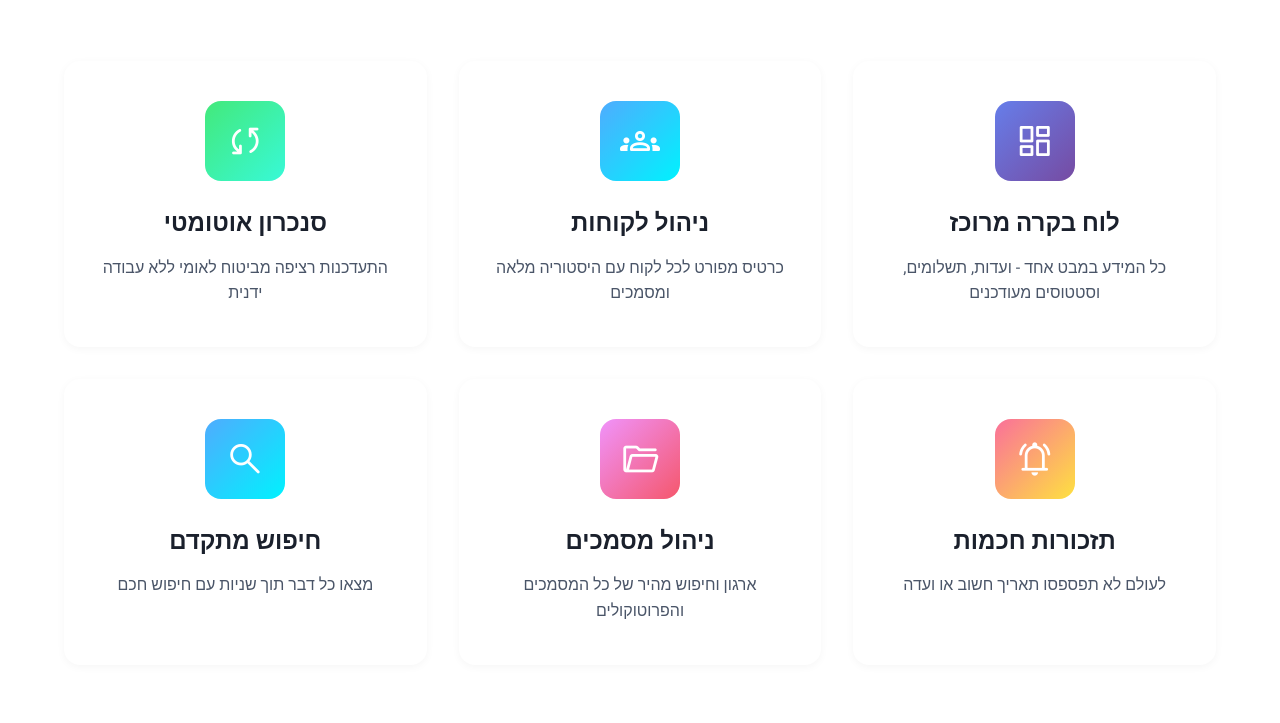
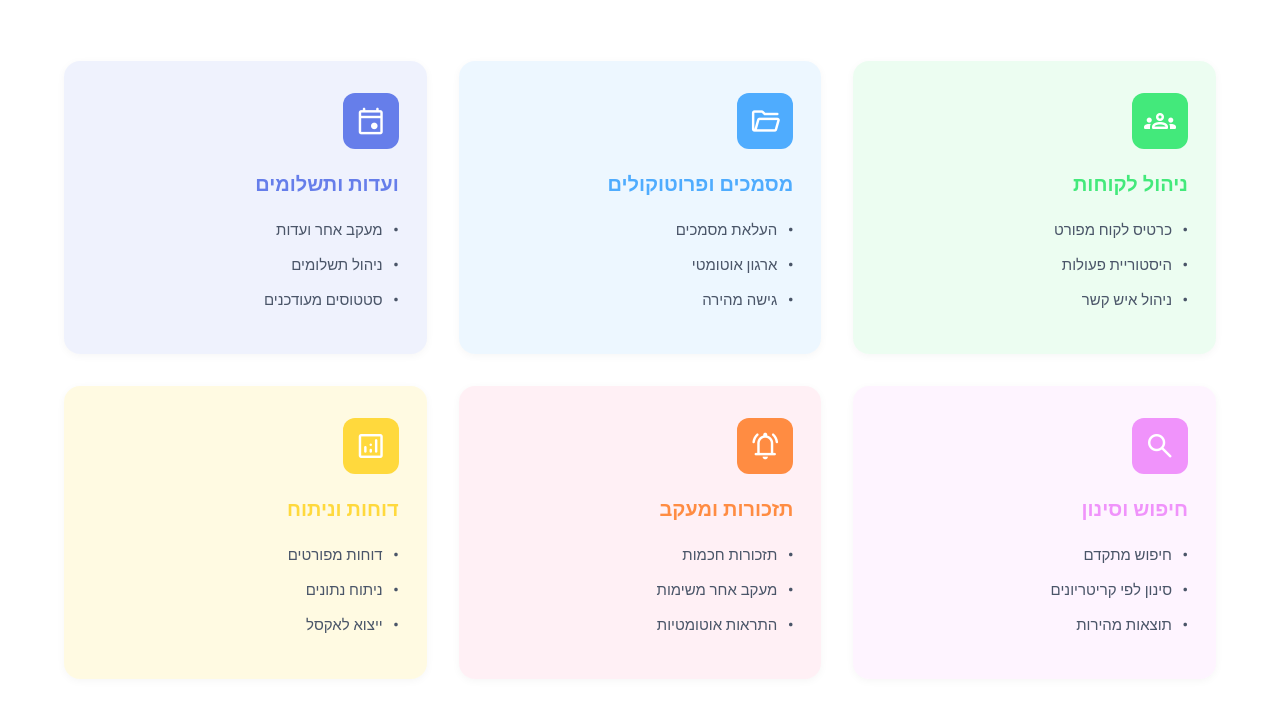
Before and after one commit to mickeyklai/memshak-landing-page, a plain HTML site: page index.html in a window 1280 px wide. Shown: the part 1017-1740 px from the top of the page. Drawn offline with nearby package versions, Linux system fonts and the light colour scheme.

Commit message:
change how we help you style

```diff
--- a/index.html
+++ b/index.html
@@ -68,47 +68,71 @@
         <div class="container">
             <h2 class="section-title">איך אנחנו עוזרים לכם</h2>
             <div class="features-grid">
-                <div class="feature-card">
-                    <div class="feature-icon purple">
-                        <span class="material-symbols-rounded">dashboard</span>
-                    </div>
-                    <h3>לוח בקרה מרוכז</h3>
-                    <p>כל המידע במבט אחד - ועדות, תשלומים, וסטטוסים מעודכנים</p>
-                </div>
-                <div class="feature-card">
-                    <div class="feature-icon blue">
+                <div class="feature-card green-bg">
+                    <div class="feature-icon green">
                         <span class="material-symbols-rounded">groups</span>
                     </div>
                     <h3>ניהול לקוחות</h3>
-                    <p>כרטיס מפורט לכל לקוח עם היסטוריה מלאה ומסמכים</p>
+                    <ul class="feature-list">
+                        <li>כרטיס לקוח מפורט</li>
+                        <li>היסטוריית פעולות</li>
+                        <li>ניהול איש קשר</li>
+                    </ul>
                 </div>
-                <div class="feature-card">
-                    <div class="feature-icon green">
-                        <span class="material-symbols-rounded">sync</span>
+                <div class="feature-card blue-bg">
+                    <div class="feature-icon blue">
+                        <span class="material-symbols-rounded">folder_open</span>
                     </div>
-                    <h3>סנכרון אוטומטי</h3>
-                    <p>התעדכנות רציפה מביטוח לאומי ללא עבודה ידנית</p>
+                    <h3>מסמכים ופרוטוקולים</h3>
+                    <ul class="feature-list">
+                        <li>העלאת מסמכים</li>
+                        <li>ארגון אוטומטי</li>
+                        <li>גישה מהירה</li>
+                    </ul>
                 </div>
-                <div class="feature-card">
+                <div class="feature-card purple-bg">
+                    <div class="feature-icon purple">
+                        <span class="material-symbols-rounded">event</span>
+                    </div>
+                    <h3>ועדות ותשלומים</h3>
+                    <ul class="feature-list">
+                        <li>מעקב אחר ועדות</li>
+                        <li>ניהול תשלומים</li>
+                        <li>סטטוסים מעודכנים</li>
+                    </ul>
+                </div>
+                <div class="feature-card pink-bg">
+                    <div class="feature-icon pink">
+                        <span class="material-symbols-rounded">search</span>
+                    </div>
+                    <h3>חיפוש וסינון</h3>
+                    <ul class="feature-list">
+                        <li>חיפוש מתקדם</li>
+                        <li>סינון לפי קריטריונים</li>
+                        <li>תוצאות מהירות</li>
+                    </ul>
+                </div>
+                <div class="feature-card orange-bg">
                     <div class="feature-icon orange">
                         <span class="material-symbols-rounded">notifications_active</span>
                     </div>
-                    <h3>תזכורות חכמות</h3>
-                    <p>לעולם לא תפספסו תאריך חשוב או ועדה</p>
+                    <h3>תזכורות ומעקב</h3>
+                    <ul class="feature-list">
+                        <li>תזכורות חכמות</li>
+                        <li>מעקב אחר משימות</li>
+                        <li>התראות אוטומטיות</li>
+                    </ul>
                 </div>
-                <div class="feature-card">
-                    <div class="feature-icon pink">
-                        <span class="material-symbols-rounded">folder_open</span>
+                <div class="feature-card yellow-bg">
+                    <div class="feature-icon yellow">
+                        <span class="material-symbols-rounded">analytics</span>
                     </div>
-                    <h3>ניהול מסמכים</h3>
-                    <p>ארגון וחיפוש מהיר של כל המסמכים והפרוטוקולים</p>
-                </div>
-                <div class="feature-card">
-                    <div class="feature-icon teal">
-                        <span class="material-symbols-rounded">search</span>
-                    </div>
-                    <h3>חיפוש מתקדם</h3>
-                    <p>מצאו כל דבר תוך שניות עם חיפוש חכם</p>
+                    <h3>דוחות וניתוח</h3>
+                    <ul class="feature-list">
+                        <li>דוחות מפורטים</li>
+                        <li>ניתוח נתונים</li>
+                        <li>ייצוא לאקסל</li>
+                    </ul>
                 </div>
             </div>
         </div>
--- a/styles.css
+++ b/styles.css
@@ -8,6 +8,13 @@
 :root {
     --purple-start: #667eea;
     --purple-end: #764ba2;
+    --purple: #667eea;
+    --blue: #4facfe;
+    --green: #43e97b;
+    --orange: #ff8c42;
+    --pink: #f093fb;
+    --teal: #00d4ff;
+    --yellow: #ffd93d;
     --text-dark: #1a202c;
     --text-gray: #4a5568;
     --text-light: #718096;
@@ -87,7 +94,7 @@ body {
 /* Hero Section */
 .hero {
     position: relative;
-    background: linear-gradient(135deg, var(--purple-start) 0%, var(--purple-end) 100%);
+     background: linear-gradient(135deg, var(--purple-start) 0%, var(--purple-end) 100%);
     color: white;
     padding: 120px 0 180px;
     overflow: hidden;
@@ -299,11 +306,11 @@ body {
 
 .feature-card {
     background: white;
-    padding: 40px 32px;
+    padding: 32px 28px;
     border-radius: 16px;
     box-shadow: var(--shadow-sm);
     transition: all 0.3s ease;
-    text-align: center;
+    text-align: right;
 }
 
 .feature-card:hover {
@@ -311,11 +318,39 @@ body {
     box-shadow: var(--shadow-lg);
 }
 
+.green-bg {
+    background: rgba(67, 233, 123, 0.1);
+}
+
+.blue-bg {
+    background: rgba(79, 172, 254, 0.1);
+}
+
+.purple-bg {
+    background: rgba(102, 126, 234, 0.1);
+}
+
+.orange-bg {
+    background: rgba(250, 112, 154, 0.1);
+}
+
+.pink-bg {
+    background: rgba(240, 147, 251, 0.1);
+}
+
+.teal-bg {
+    background: rgba(0, 212, 255, 0.1);
+}
+
+.yellow-bg {
+    background: rgba(255, 217, 61, 0.15);
+}
+
 .feature-icon {
-    width: 80px;
-    height: 80px;
-    margin: 0 auto 24px;
-    border-radius: 16px;
+    width: 56px;
+    height: 56px;
+    margin-bottom: 20px;
+    border-radius: 12px;
     display: flex;
     align-items: center;
     justify-content: center;
@@ -327,45 +362,90 @@ body {
 }
 
 .feature-icon .material-symbols-rounded {
-    font-size: 40px;
+    font-size: 32px;
     color: white;
 }
 
 .purple {
-    background: linear-gradient(135deg, #667eea, #764ba2);
+    background: var(--purple);
 }
 
 .blue {
-    background: linear-gradient(135deg, #4facfe, #00f2fe);
+    background: var(--blue);
 }
 
 .green {
-    background: linear-gradient(135deg, #43e97b, #38f9d7);
+    background: var(--green);
 }
 
 .orange {
-    background: linear-gradient(135deg, #fa709a, #fee140);
+    background: var(--orange);
 }
 
 .pink {
-    background: linear-gradient(135deg, #f093fb, #f5576c);
+    background: var(--pink);
 }
 
 .teal {
-    background: linear-gradient(135deg, #4facfe, #00f2fe);
+    background: var(--teal);
+}
+
+.yellow {
+    background: var(--yellow);
 }
 
 .feature-card h3 {
-    font-size: 24px;
+    font-size: 20px;
     font-weight: 700;
-    margin-bottom: 12px;
+    margin-bottom: 16px;
     color: var(--text-dark);
 }
 
-.feature-card p {
-    font-size: 16px;
+.green-bg h3 {
+    color: var(--green);
+}
+
+.blue-bg h3 {
+    color: var(--blue);
+}
+
+.purple-bg h3 {
+    color: var(--purple);
+}
+
+.pink-bg h3 {
+    color: var(--pink);
+}
+
+.orange-bg h3 {
+    color: var(--orange);
+}
+
+.yellow-bg h3 {
+    color: var(--yellow);
+}
+
+.feature-list {
+    list-style: none;
+    padding: 0;
+    margin: 0;
+}
+
+.feature-list li {
+    font-size: 15px;
     color: var(--text-gray);
-    line-height: 1.6;
+    line-height: 1.8;
+    margin-bottom: 8px;
+    padding-right: 16px;
+    position: relative;
+}
+
+.feature-list li:before {
+    content: "•";
+    position: absolute;
+    right: 0;
+    color: var(--text-gray);
+    font-weight: bold;
 }
 
 /* Showcase Section */
@@ -422,9 +502,6 @@ body {
 
 .text-highlight {
     background: linear-gradient(135deg, var(--purple-start), var(--purple-end));
-    background-clip: text;
-    -webkit-background-clip: text;
-    -webkit-text-fill-color: transparent;
 }
 
 .showcase-content p {
@@ -482,7 +559,7 @@ body {
     width: 64px;
     height: 64px;
     margin: 0 auto 20px;
-    background: linear-gradient(135deg, var(--purple-start), var(--purple-end));
+    background: linear-gradient(135deg, var(--purple-start), var(--purple-end));;
     border-radius: 50%;
     display: flex;
     align-items: center;
```
Also changed, not shown: 1 other file.
